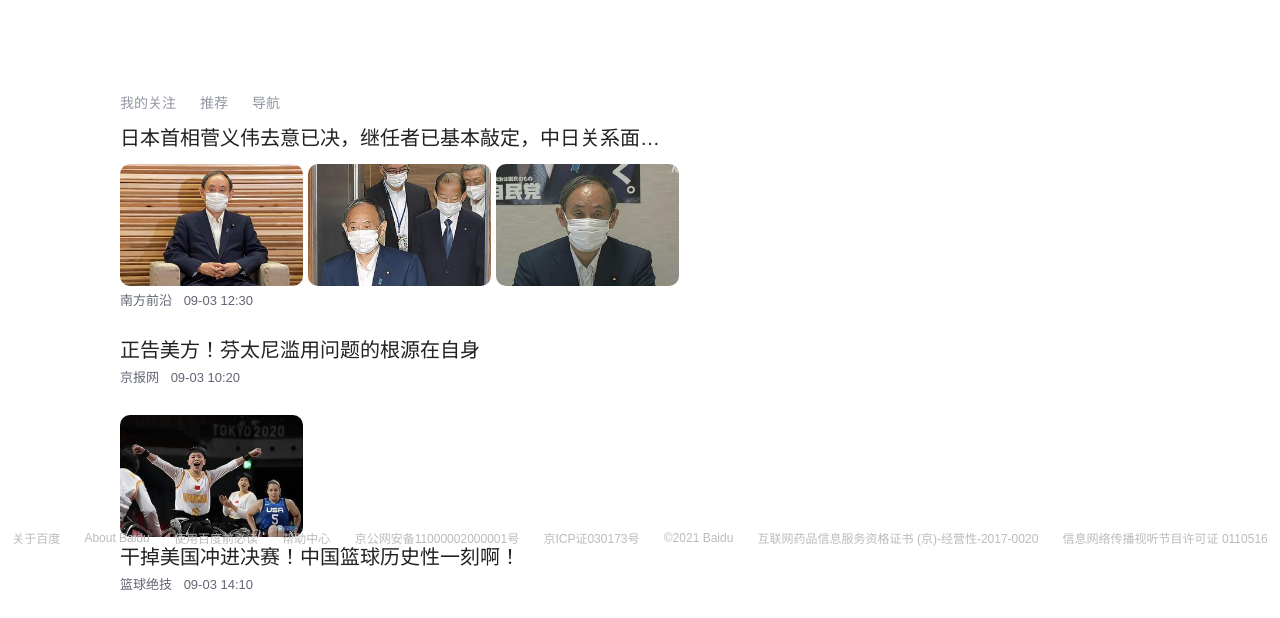
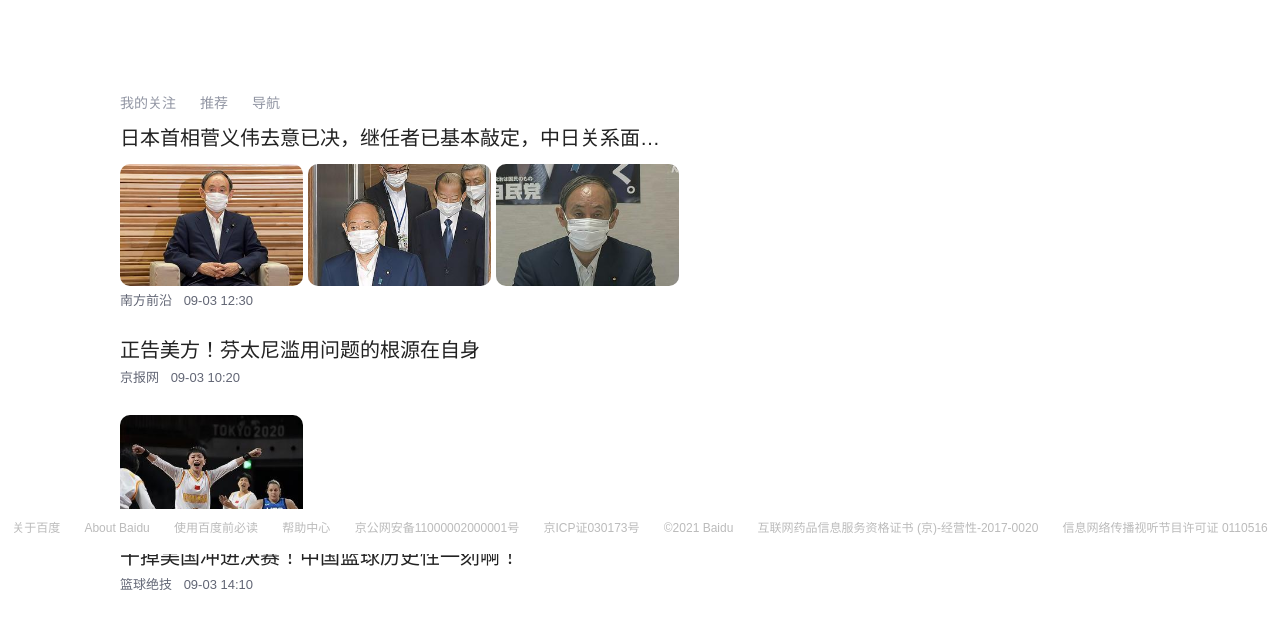
Before and after one commit to wujiess/baidu, a plain HTML site: page index.html in a window 1280 px wide. Shown: the part 246-864 px from the top of the page. Drawn offline with Linux system fonts and the light colour scheme.

Commit message:
修改了footer

```diff
--- a/css/index.css
+++ b/css/index.css
@@ -207,8 +207,11 @@ header {
 
 footer>div {
     position: fixed;
-    bottom: 8px;
+    bottom: 0;
     width: 100%;
+    line-height: 39px;
+    padding-bottom: 6px;
+    background-color: #fff;
 }
 
 footer>div>ul {
```
